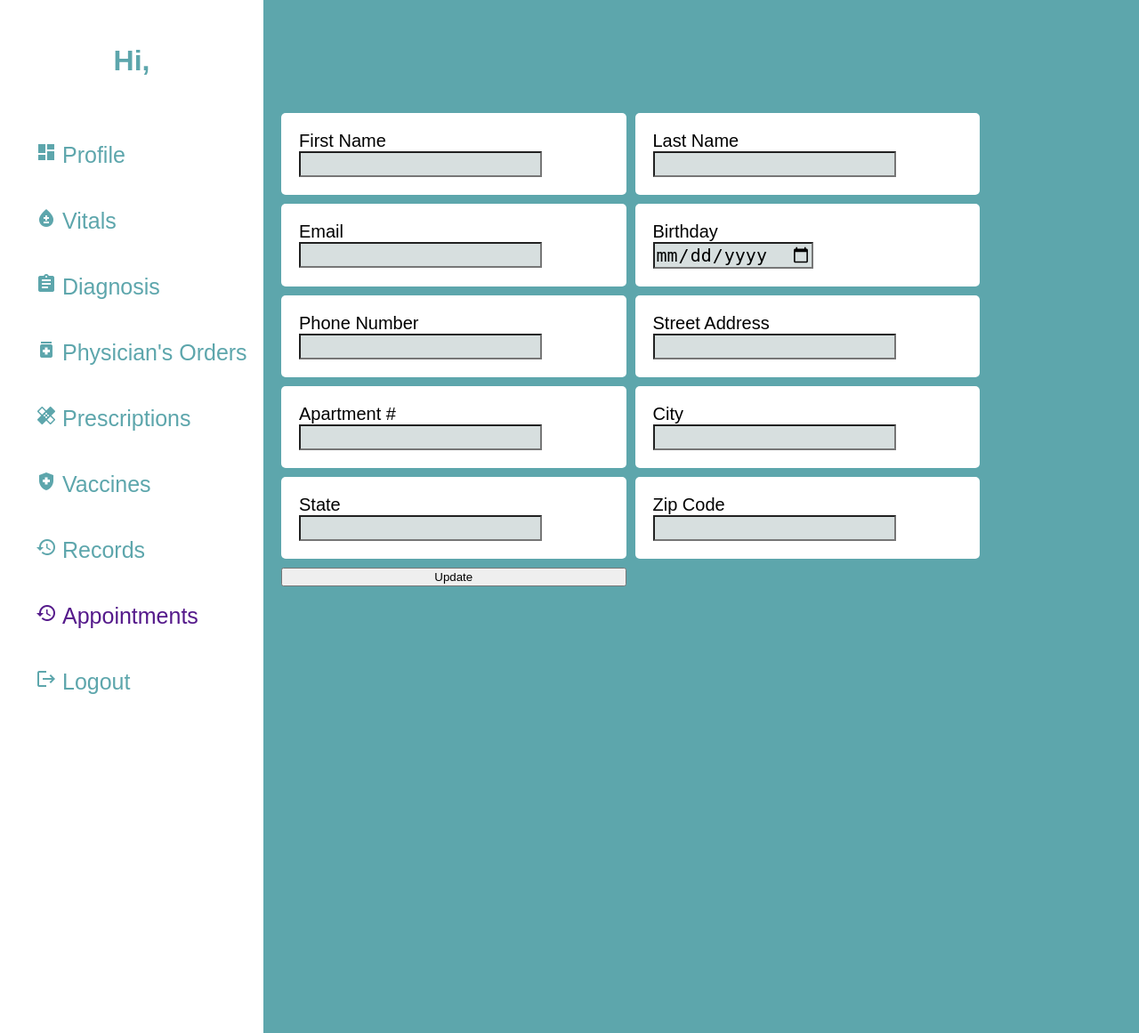
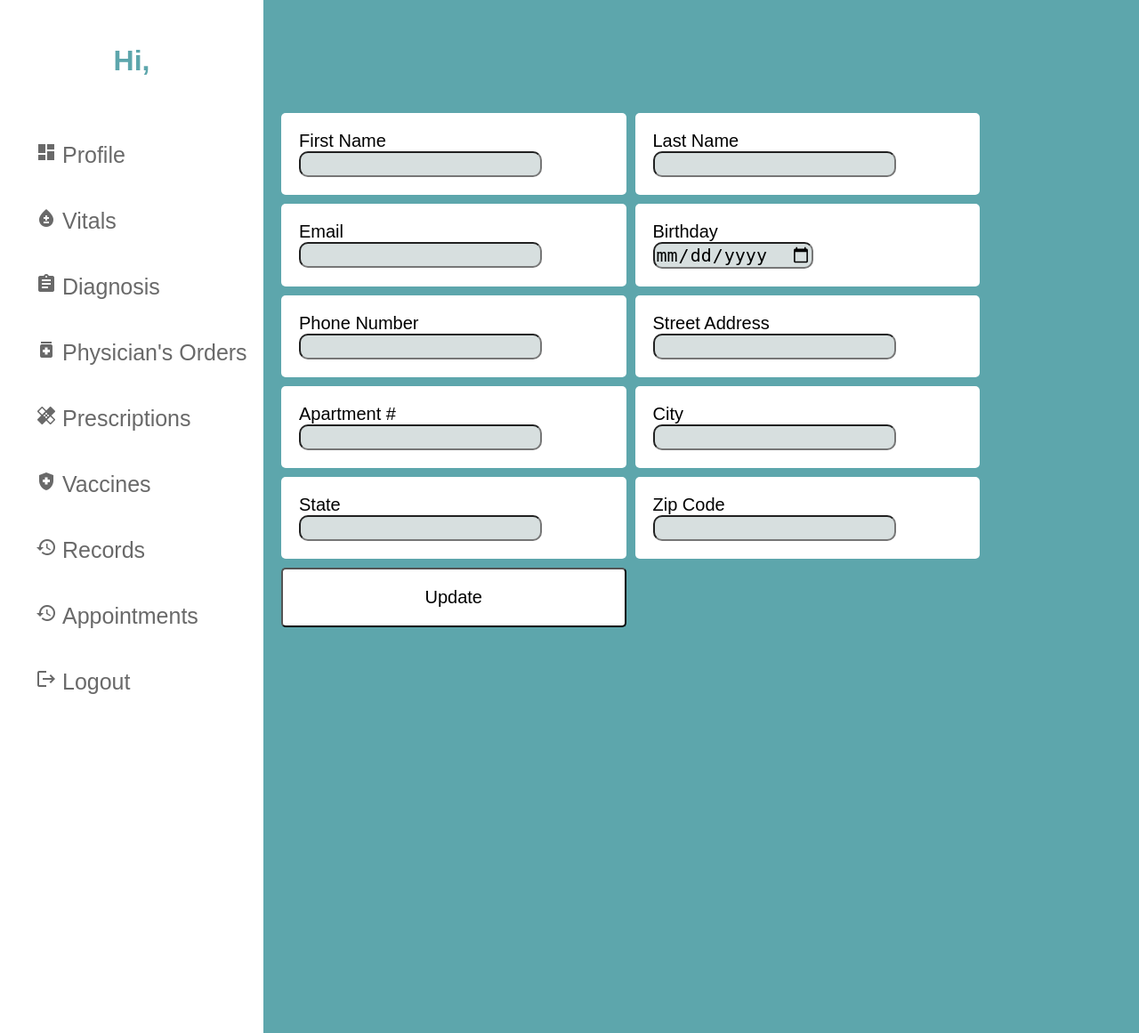
Before and after one commit to LolsMeow/Cedus, a Django app: template main/templates/main/dashboard.html in a window 1280 px wide. Shown: the whole page at 89% size. Run offline with Django 3.2, Linux system fonts and the light colour scheme; the template is opened without the code that fills it, so the values that code supplies are empty, except form fields; tables that the repository leaves empty hold one stand-in row (values such as "Sample post"); form fields are guessed from the names that the template uses.

Commit message:
Update test.html

```diff
--- a/main/templates/main/test.html
+++ b/main/templates/main/test.html
@@ -23,7 +23,6 @@ ul.sidebar-nav {
 	list-style-type: none;
 }
 
-/* Style the list sidebar-nav */
 .sidebar-nav {
 	float: left;
 	display: block;
@@ -35,11 +34,10 @@ ul.sidebar-nav {
 	color: #5da6ac;
 }
 
-/* Style the buttons inside the sidebar-nav */
 a:link {
 	display: block;
-	background-color: white;
-	color: #5da6ac;
+	//background-color: ;
+	color: #696969;
 	padding: 22px 0px;
 	width: 100%;
 	border: none;
@@ -49,19 +47,22 @@ a:link {
 	transition: 0.3s;
 	font-size: 25px;
 	border-radius: 50px 0px 0px 50px;
-	text-decoration: none;
+    text-decoration: none;
 }
 
 /* Change background color of tabs on hover */
 .sidebar-nav a:hover {
+    color: white;
 	background-color: #5da6ac;
-	color: white;
 }
 
 /* Create an active/current "sidebar-nav button" class */
 .sidebar-nav a:active {
 	background-color: #5da6ac;
 	color: white;
+}
+.sidebar-nav a:visited {
+    color: #696969;
 }
 
 .page-content-wrapper {
@@ -85,6 +86,18 @@ label {
 input {
 	font-size: 20px;
 	background-color: #D7DFDF;
+    border-radius: 10px;
+}
+
+button {
+    padding: 20px;
+    font-size: 20px;
+    background-color: white;
+    border-radius: 5px;
+}
+button:hover {
+    background-color: #D0D0D0;
+    color: #5da6ac;
 }
 </style>
 </head>
```
